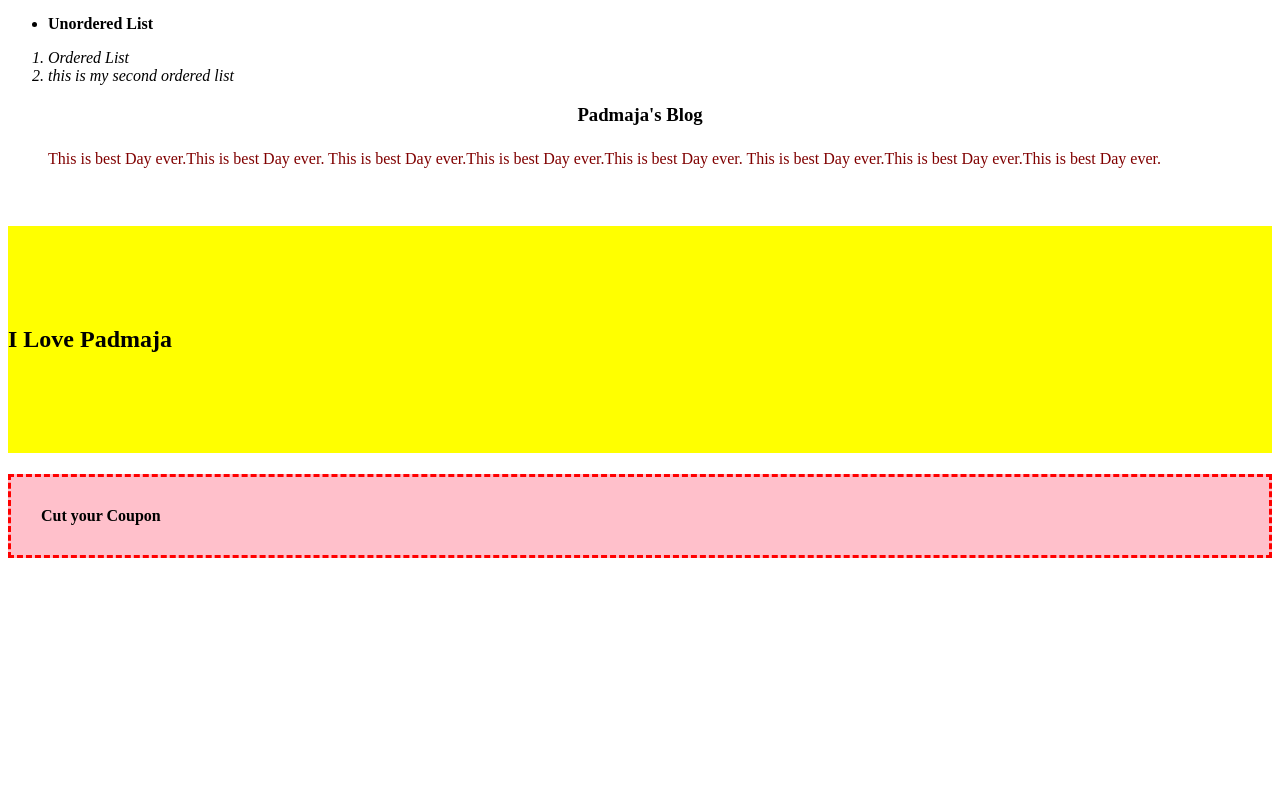
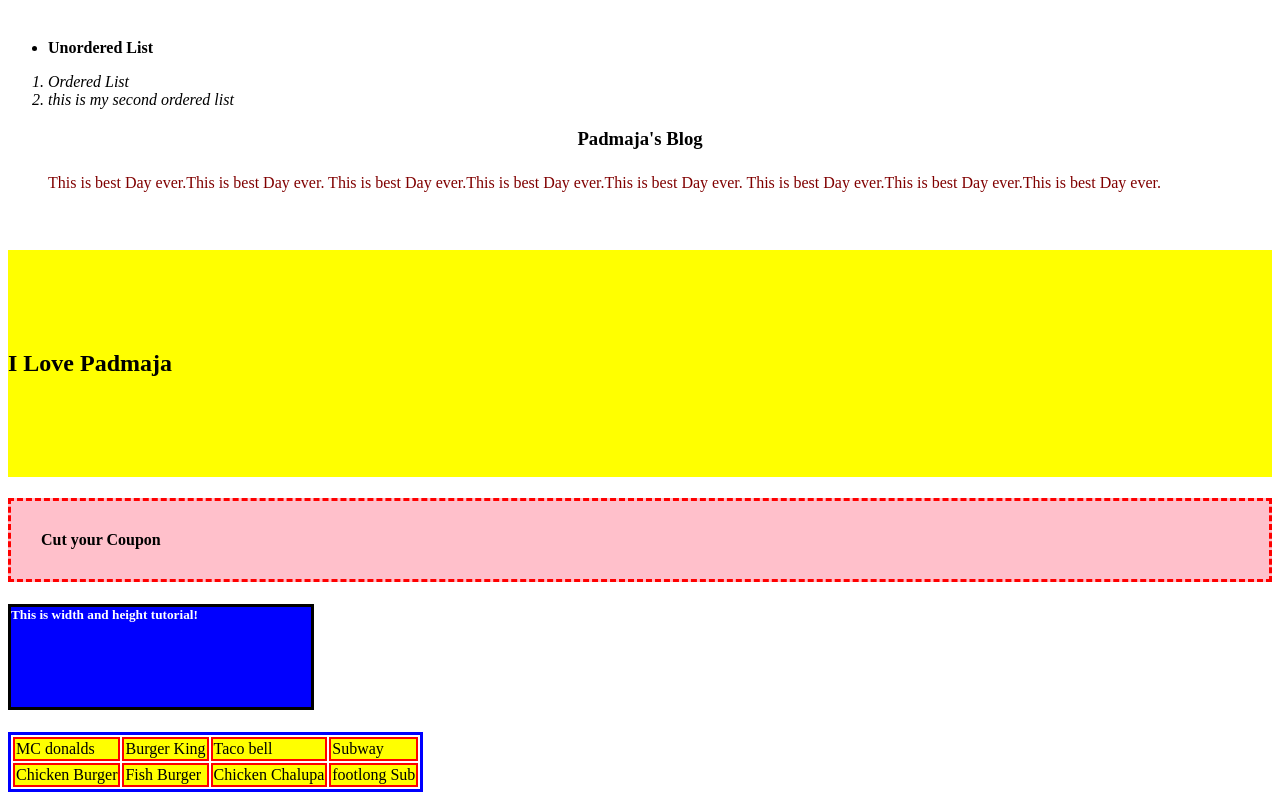
Before and after one commit to Padmajak21/LearnWeb, a plain HTML site: page xhtml/Index2.html in a window 1280 px wide. Shown: the part 3143-3943 px from the top of the page. Before the commit the page ends 3722 px from the top, so only its background shows below. Drawn offline with Linux system fonts and the light colour scheme.

Commit message:
styling tables

```diff
--- a/xhtml/Index2.html
+++ b/xhtml/Index2.html
@@ -195,6 +195,16 @@ Below Pic is Link Picture
      h3{text-align:center;}
      p {text-indent: 40px;}
 
+     h5 {background-color:blue;
+         color:white;
+         width:300px;
+         height:100px;
+         border: 3px solid black }
+
+     table {border: 3px solid blue;}
+     tr{background-color:yellow; }
+     td{border:2px solid red;}
+
  </style>
 
 
@@ -237,7 +247,32 @@ Below Pic is Link Picture
 
 
     <h4>Cut your Coupon</h4>
- </body>
+
+    <h5>This is width and height tutorial!</h5>
+
+   <table>
+       <tr>
+           <td>MC donalds </td>
+           <td> Burger King</td>
+           <td>Taco bell </td>
+           <td> Subway</td>
+       </tr>
+
+       <tr>
+           <td>Chicken Burger </td>
+           <td> Fish Burger</td>
+           <td>Chicken Chalupa </td>
+           <td> footlong Sub</td>
+       </tr>
+
+     </table>
+
+
+
+
+
+
+    </body>
 
 
 
```
